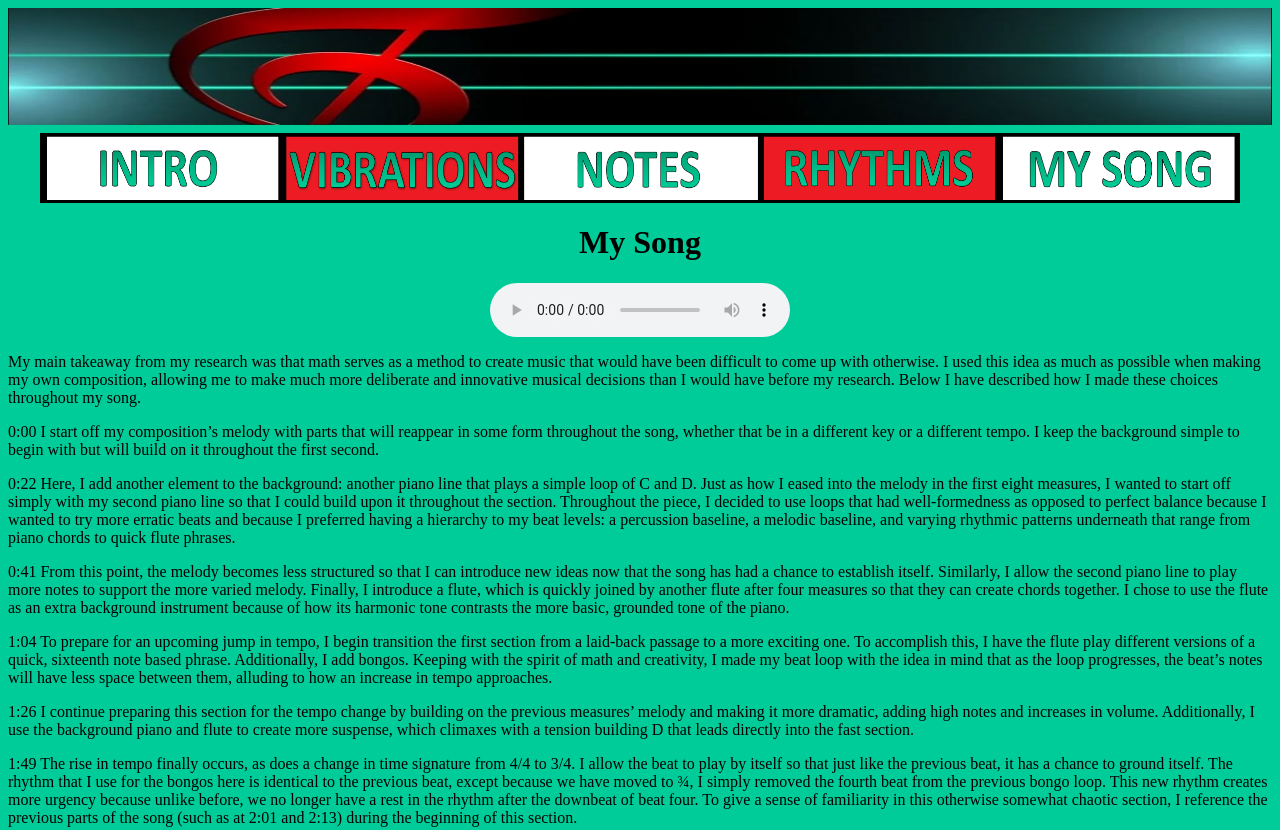
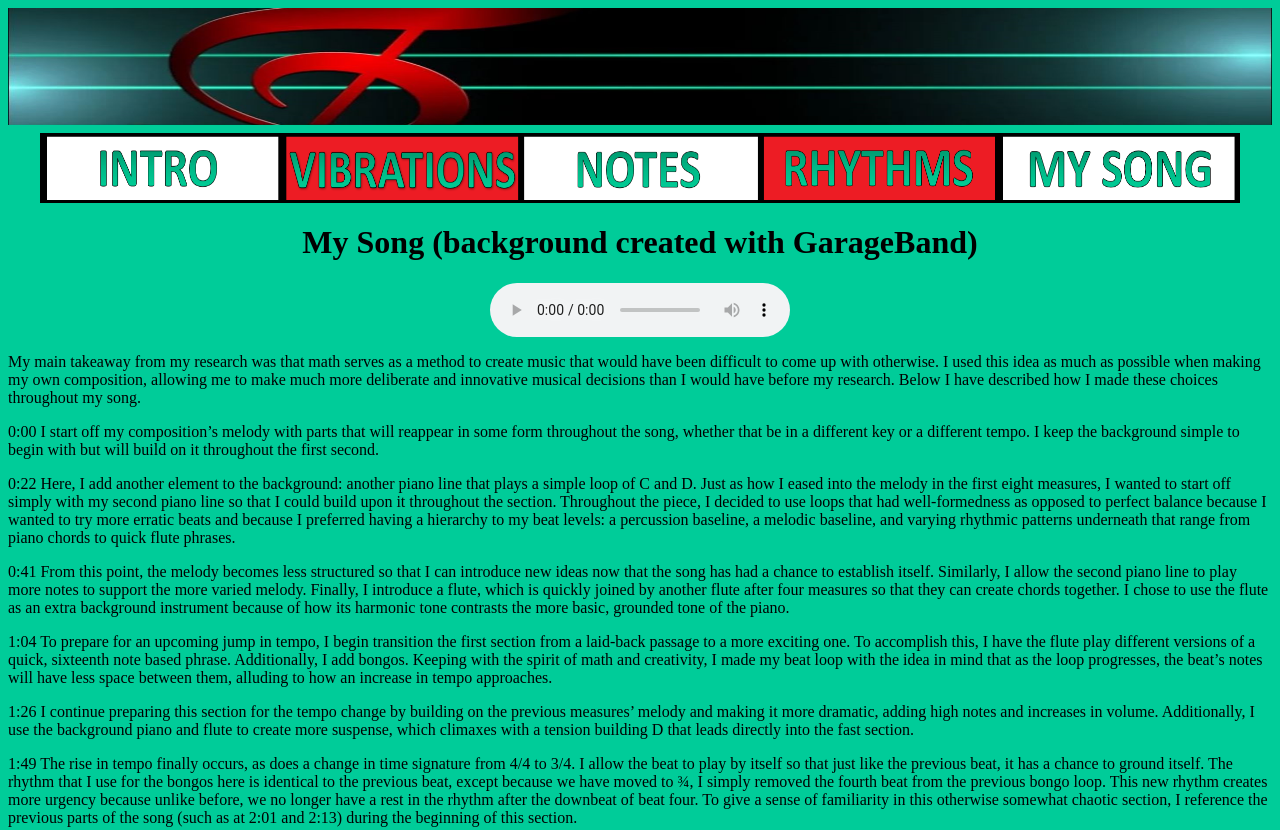
Before and after one commit to rishig11/MathBehindMusic, a plain HTML site: page my composition.html in a window 1280 px wide. Shown: the top 830 px of the page. Drawn offline with Linux system fonts and the light colour scheme.

Commit message:
Update my composition.html

```diff
--- a/my composition.html
+++ b/my composition.html
@@ -23,7 +23,7 @@
   </map>
 
 
-<h1 class="center">My Song</h1>
+<h1 class="center">My Song (background created with GarageBand)</h1>
 
 <audio class="center" controls="controls">
    <source src="song.ogg" />
```
